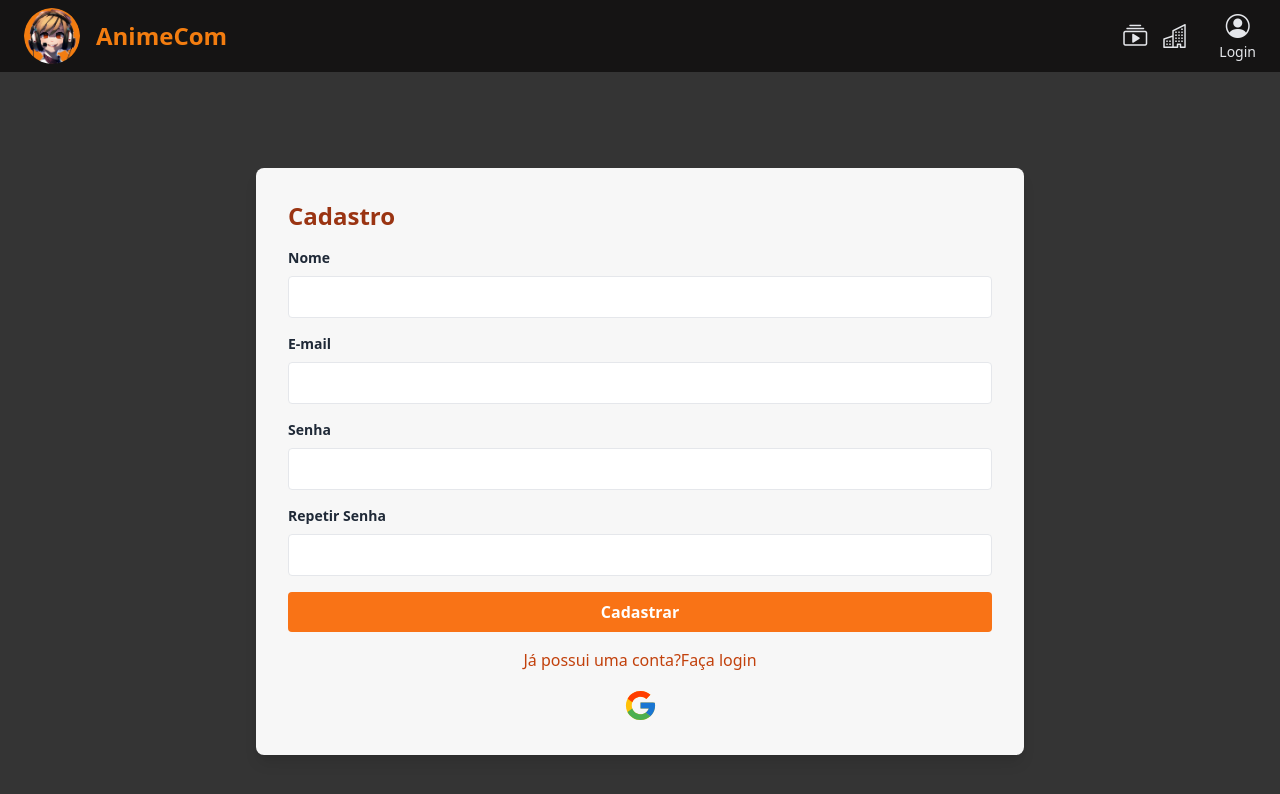
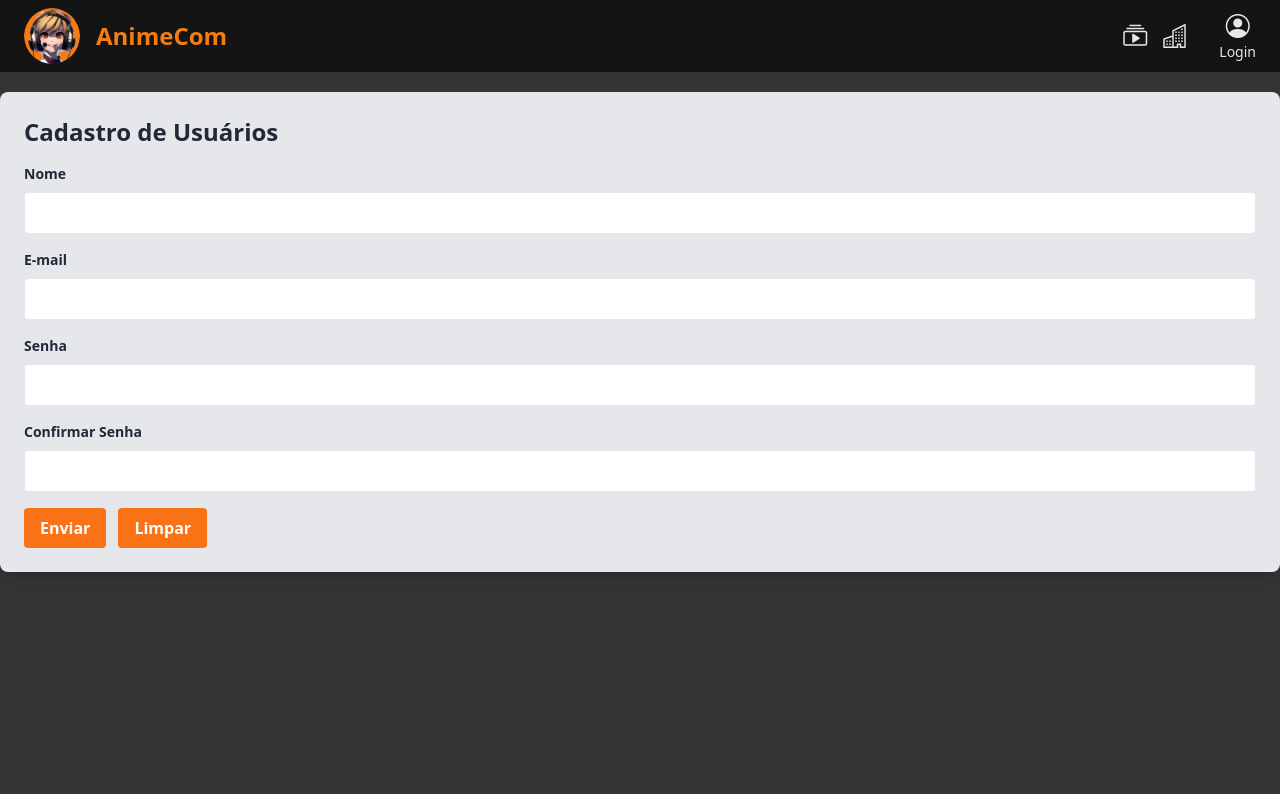
Before and after one commit to IsadoraPM/AnimeList2, a Next.js app: page /registerUser in a window 1280 px wide. Shown: the top 794 px of the page. Built offline with nearby package versions, Linux system fonts and the light colour scheme.

Commit message:
Login ta feio, mas funcional

```diff
--- a/app/registerUser/page.jsx
+++ b/app/registerUser/page.jsx
@@ -1,109 +1,114 @@
 'use client'
 import Link from "next/link";
 import React, { useState } from "react";
+import { useForm } from "react-hook-form";
 import { FcGoogle } from 'react-icons/fc';
+import { ToastContainer, toast } from "react-toastify";
 
-export default function Cadastro() {
-  const [senha, setSenha] = useState("");
-  const [repetirSenha, setRepetirSenha] = useState("");
+
+const CadastroUsuario = () => {
+  const { register, handleSubmit, reset, watch } = useForm();
   const [senhaIncorreta, setSenhaIncorreta] = useState(false);
 
-  const handleCadastro = (e) => {
-    e.preventDefault();
+  const senha = watch('password');
+  const confirmaSenha = watch('confirmarSenha');
 
-    if (senha === repetirSenha) {
+  const enviaDados = async (data) => {
+    try {
+      const response = await fetch('http://localhost:3004/animeApi/user', {
+        method: 'POST',
+        headers: { 'Content-type': 'application/json' },
+        body: JSON.stringify(data)
+      });
 
-      console.log("Cadastro bem-sucedido!");
-
-    } else {
-      // A senha não coincide, definimos o estado 'senhaIncorreta' como verdadeiro
-      setSenhaIncorreta(true);
+      if (response.status === 201) {
+        toast.success('Usuário cadastrado com sucesso!', {
+          position: "top-right",
+          autoClose: 5000,
+          hideProgressBar: false,
+          closeOnClick: true,
+          pauseOnHover: true,
+          draggable: true,
+          progress: undefined,
+        });
+        reset();
+      } else {
+        toast.error('Erro ao cadastrar usuário!', {
+          position: "top-right",
+          autoClose: 5000,
+          hideProgressBar: false,
+          closeOnClick: true,
+          pauseOnHover: true,
+          draggable: true,
+          progress: undefined,
+        });
+      }
+    } catch (error) {
+      console.error('Erro ao cadastrar usuário:', error);
+      toast.error('Erro ao cadastrar usuário. Verifique o console para mais detalhes.', {
+        position: "top-right",
+        autoClose: 5000,
+        hideProgressBar: false,
+        closeOnClick: true,
+        pauseOnHover: true,
+        draggable: true,
+        progress: undefined,
+      });
     }
   };
 
+  const verificarSenha = () => {
+    setSenhaIncorreta(senha !== confirmaSenha);
+  };
+
   return (
-    <div className="flex flex-col items-center bg-fundo2 mt-20">
-      <div className="bg-gelo p-8 rounded-lg shadow-lg my-4 w-3/5">
-        <h2 className="text-2xl font-bold mb-4 text-orange-800">Cadastro</h2>
-        <form onSubmit={handleCadastro}>
-          <div className="mb-4">
-            <label
-              htmlFor="nome"
-              className="block text-gray-800 text-sm font-bold mb-2"
-            >
-              Nome
-            </label>
-            <input
-              type="text"
-              id="nome"
-              className="border rounded w-full py-2 px-3 text-orange-500"
-              required
-            />
-          </div>
-          <div className="mb-4">
-            <label
-              htmlFor="email"
-              className="block text-gray-800 text-sm font-bold mb-2"
-            >
-              E-mail
-            </label>
-            <input
-              type="email"
-              id="email"
-              className="border rounded w-full py-2 px-3 text-orange-500"
-              required
-            />
-          </div>
-          <div className="mb-4">
-            <label
-              htmlFor="senha"
-              className="block text-gray-800 text-sm font-bold mb-2"
-            >
-              Senha
-            </label>
-            <input
-              type="password"
-              id="senha"
-              className="border rounded w-full py-2 px-3 text-orange-500"
-              required
-              value={senha}
-              onChange={(e) => setSenha(e.target.value)}
-            />
-          </div>
-          <div className="mb-4">
-            <label
-              htmlFor="repetirSenha"
-              className="block text-gray-800 text-sm font-bold mb-2"
-            >
-              Repetir Senha
-            </label>
-            <input
-              type="password"
-              id="repetirSenha"
-              className="border rounded w-full py-2 px-3 text-orange-500"
-              required
-              value={repetirSenha}
-              onChange={(e) => setRepetirSenha(e.target.value)}
-            />
-          </div>
+    <div className="container mx-auto mt-5 p-6 bg-gray-200 rounded-lg shadow-lg">
+      <h2 className="text-2xl font-bold mb-4 text-gray-800">Cadastro de Usuários</h2>
+      <form onSubmit={handleSubmit(enviaDados)}>
+        <div className="mb-4">
+          <label htmlFor="nome" className="block text-gray-800 text-sm font-bold mb-2">Nome</label>
+          <input type="text" id="nome" {...register('name')} className="border rounded w-full py-2 px-3 text-orange-500" required />
+        </div>
+
+        <div className="mb-4">
+          <label htmlFor="email" className="block text-gray-800 text-sm font-bold mb-2">E-mail</label>
+          <input type="email" id="email" {...register('email')} className="border rounded w-full py-2 px-3 text-orange-500" required />
+        </div>
+
+        <div className="mb-4">
+          <label htmlFor="senha" className="block text-gray-800 text-sm font-bold mb-2">Senha</label>
+          <input type="password" id="senha" {...register('password')} className="border rounded w-full py-2 px-3 text-orange-500" required />
+        </div>
+
+        <div className="mb-4">
+          <label htmlFor="confirmarSenha" className="block text-gray-800 text-sm font-bold mb-2">Confirmar Senha</label>
+          <input type="password" id="confirmarSenha" {...register('confirmarSenha')} className={`border rounded w-full py-2 px-3 text-orange-500 ${senhaIncorreta ? 'border-red-500' : ''}`} onBlur={verificarSenha} required />
           {senhaIncorreta && (
-            <p className="text-red-500 text-sm mb-2">As senhas não coincidem. Tente novamente.</p>
+            <p className="text-red-500 text-sm mt-2">As senhas não coincidem. Tente novamente.</p>
           )}
-          <button
-            type="submit"
-            className="bg-orange-500 hover:bg-orange-700 text-white font-bold py-2 px-4 rounded mr-8 w-full"
-          >
+        </div>
 
-            <Link href="/">Cadastrar</Link>
-          </button>
-        </form>
-        <p className="flex justify-center pt-4 text-orange-700 hover:text-orange-400">
-          Já possui uma conta? <Link href="/login">Faça login</Link>
-        </p>
-        <div className="flex justify-center pt-4">
-          <FcGoogle size={35} />
-        </div>
-      </div>
+        <button type="submit" className="bg-orange-500 hover:bg-orange-700 text-white font-bold py-2 px-4 rounded mr-3">
+          Enviar
+        </button>
+        <button type="button" onClick={() => reset()} className="bg-orange-500 hover:bg-orange-700 text-white font-bold py-2 px-4 rounded">
+          Limpar
+        </button>
+      </form>
+      <ToastContainer
+        position="top-right"
+        autoClose={5000}
+        hideProgressBar={false}
+        newestOnTop
+        closeOnClick
+        rtl={false}
+        pauseOnFocusLoss
+        draggable
+        pauseOnHover
+        theme="dark"
+      />
     </div>
   );
-}
+};
+
+export default CadastroUsuario;
```
